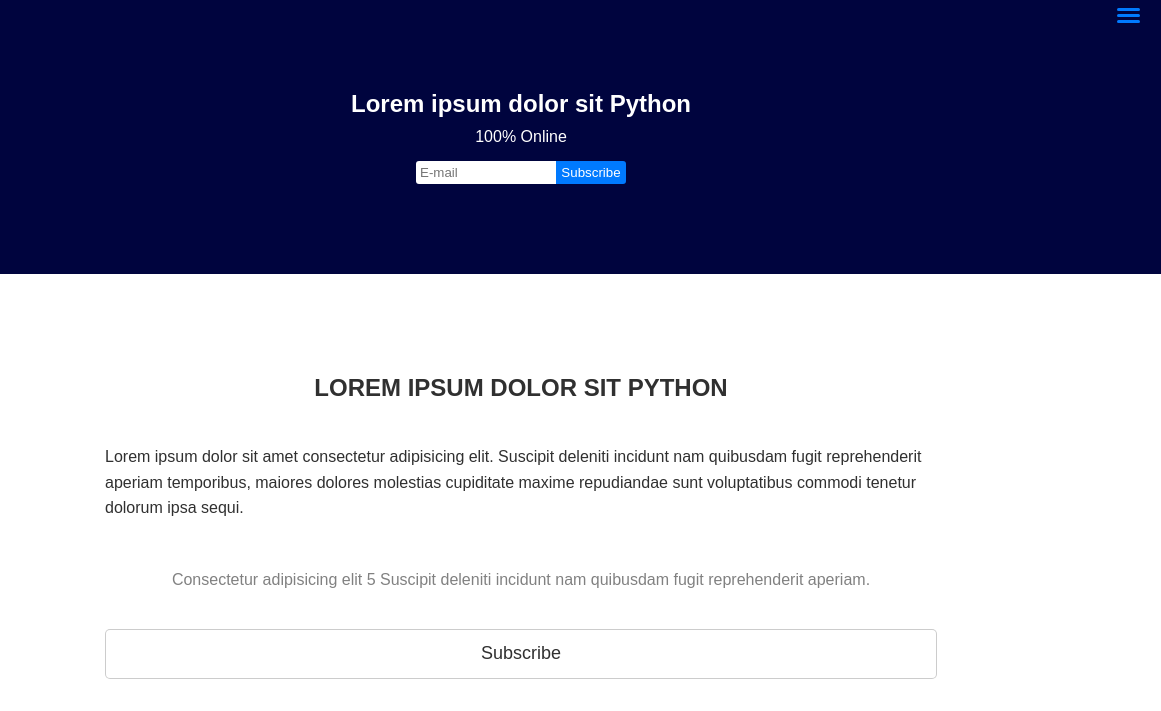
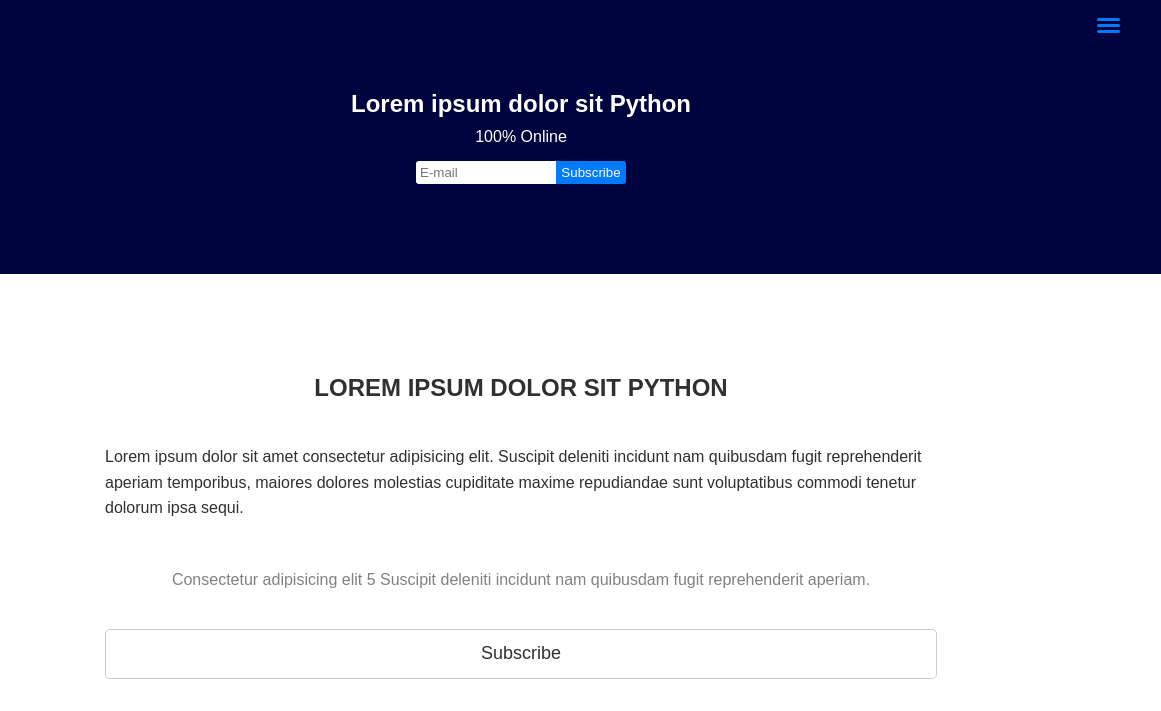
Before and after one commit to Kenzie-Academy-Brasil-Developers/estilizando-pagina-landing-page-kenzie-academy-sprint-3-JairDuda, a plain HTML site: page index.html in a window 1280 px wide. Shown: the top 711 px of the page, 119-1280 px from the left. Drawn offline with Linux system fonts and the light colour scheme.

Commit message:
commit initial

```diff
--- a/assets/css/style.css
+++ b/assets/css/style.css
@@ -98,8 +98,8 @@
     /* border: solid 1px #ccc; */
     display: block;
     position: absolute;
-    right: 15px;
-    top: 0px;
+    right: 35px;
+    top: 10px;
     width: 25px;
     padding: 5px;
     z-index: 3;
```
